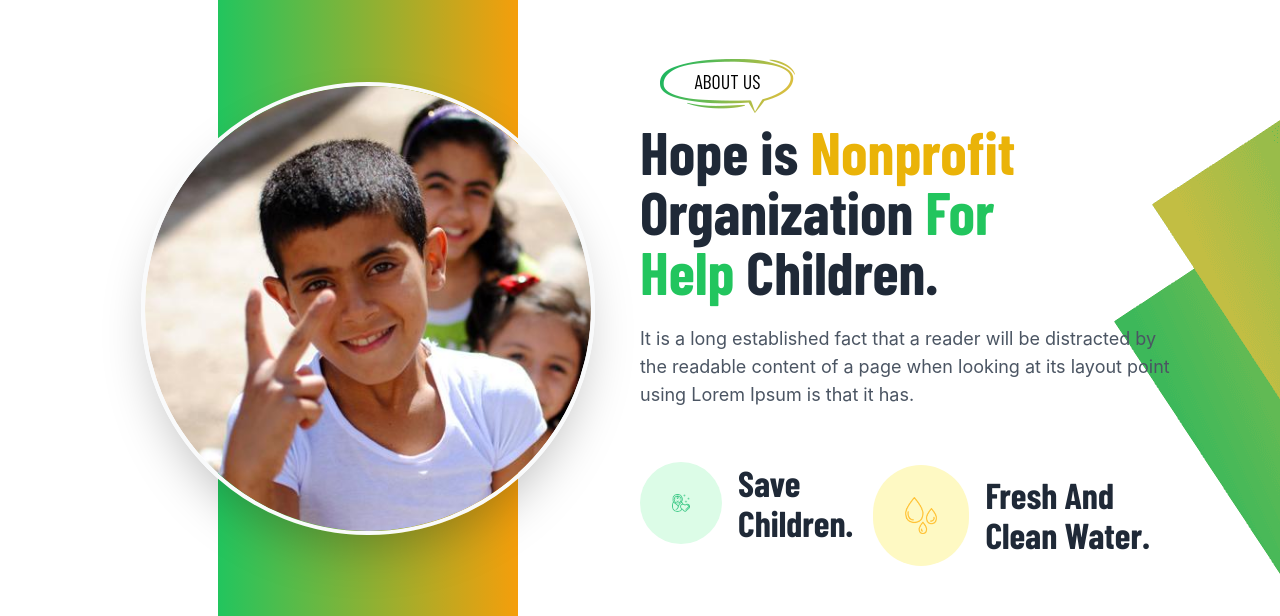
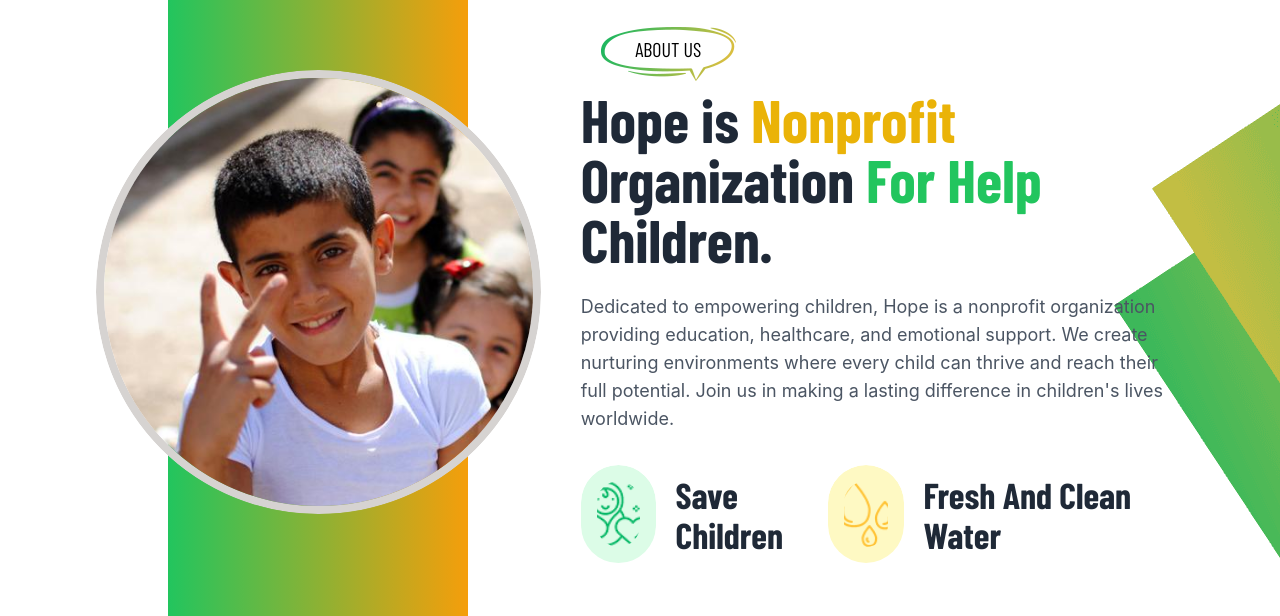
Before and after one commit to nayeemuddin-bd100/hope-charity-app, a Next.js app: page / in a window 1280 px wide. Shown: the part 909-1525 px from the top of the page. Built offline with nearby package versions, Linux system fonts and the light colour scheme.

Commit message:
feat: complete about section

```diff
--- a/app/components/home/AboutArea.tsx
+++ b/app/components/home/AboutArea.tsx
@@ -7,19 +7,22 @@ const AboutArea = () => {
     <div className="relative">
       <Container>
         <div className="relative flex flex-col lg:flex-row  z-20 py-20 lg:py-0">
+          {/* Left Side Image */}
           <div className="w-full lg:w-5/12 flex justify-center items-center flex-col md:flex-col mx-auto relative  ">
             <div className=" hidden lg:block w-[300px]  h-full bg-btn-gradient absolute top-0"></div>
-            <div className="relative w-full  mx-auto   rounded-full overflow-hidden border-4 border-gray-50 shadow-2xl">
+            <div className="relative w-full  mx-auto rounded-full overflow-hidden ">
               <Image
                 alt="About Us Image"
                 src={"/images/about-us.jpg"}
-                className=" w-[80%] lg:w-full h-full object-cover rounded-full mx-auto"
+                className=" w-[80%] lg:w-full h-full object-cover rounded-full mx-auto border-8 shadow-none border-stone-300"
                 width="470"
                 height="470"
               />
             </div>
           </div>
-          <div className="w-full lg:w-6/12 flex flex-col justify-center items-center py-32">
+
+          {/* Right side */}
+          <div className="w-full lg:w-7/12 lg:px-5 lg:ml-5 flex flex-col justify-center items-center py-24">
             <div className="mb-6">
               <div className="flex justify-center lg:justify-start mt-5 lg:mt-0">
                 <Heading label="About Us" gradient />
@@ -31,48 +34,47 @@ const AboutArea = () => {
               </h2>
             </div>
             <p className="text-gray-600 mb-8 text-center md:text-left text-lg font-inter px-10 lg:px-0">
-              It is a long established fact that a reader will be distracted by
-              the readable content of a page when looking at its layout point
-              using Lorem Ipsum is that it has.
+              Dedicated to empowering children, Hope is a nonprofit organization
+              providing education, healthcare, and emotional support. We create
+              nurturing environments where every child can thrive and reach
+              their full potential. Join us in making a lasting difference in
+              children&apos;s lives worldwide.
             </p>
-            <div className="space-y-6 flex flex-col md:flex-row justify-around w-full lg:pr-5 items-center gap-5">
-              <div className="flex items-center flex-col md:flex-row  gap-y-3">
-                <div className="bg-primary-100  rounded-full mr-4 p-8 bg-green-100">
+
+            <div className="flex flex-col gap-10 md:flex-row lg:gap-0 justify-around items-center">
+              <div className="flex flex-col lg:flex-row justify-center items-center gap-5 lg:mr-5">
+                <div className="w-[100px] h-[100px] overflow-hidden relative rounded-full ">
                   <Image
                     src={"/images/ab-icon-1.png"}
-                    alt="Save Children Icon"
-                    width="54"
-                    height="54"
-                    decoding="async"
-                    loading="lazy"
+                    alt="icon"
+                    width={100}
+                    height={100}
+                    className="bg-green-100 p-4 rounded-full object-cover w-[98px] h-[98px]"
                   />
                 </div>
-                <div>
-                  <h2 className=" font-semibold text-gray-800 text-4xl">
-                    Save Children.
-                  </h2>
-                </div>
+                <h2 className="text-4xl font-bold text-gray-800">
+                  Save Children
+                </h2>
               </div>
-              <div className="flex items-center gap-y-3 flex-col md:flex-row  ">
-                <div className="p-8 rounded-full mr-4 bg-yellow-100">
+              <div className="flex flex-col lg:flex-row justify-start items-center gap-5 lg:mr-5">
+                <div className="w-[100px] h-[100px] overflow-hidden rounded-full ">
                   <Image
                     src={"/images/ab-icon-2.png"}
-                    alt="Fresh And Clean Water Icon"
-                    className=""
-                    width="54"
-                    height="54"
+                    alt="icon"
+                    width={100}
+                    height={100}
+                    className="bg-yellow-100 p-4 rounded-full object-cover w-[98px] h-[98px]"
                   />
                 </div>
-                <div>
-                  <h2 className="text-4xl text-gray-800 font-semibold">
-                    Fresh And Clean Water.
-                  </h2>
-                </div>
+                <h2 className="text-4xl font-bold text-gray-800 capitalize">
+                  Fresh and clean water
+                </h2>
               </div>
             </div>
           </div>
         </div>
 
+        {/* Right shape */}
         <div className="">
           <div className="hidden lg:block absolute top-0 right-0  h-full z-0  ">
             <Image
```
